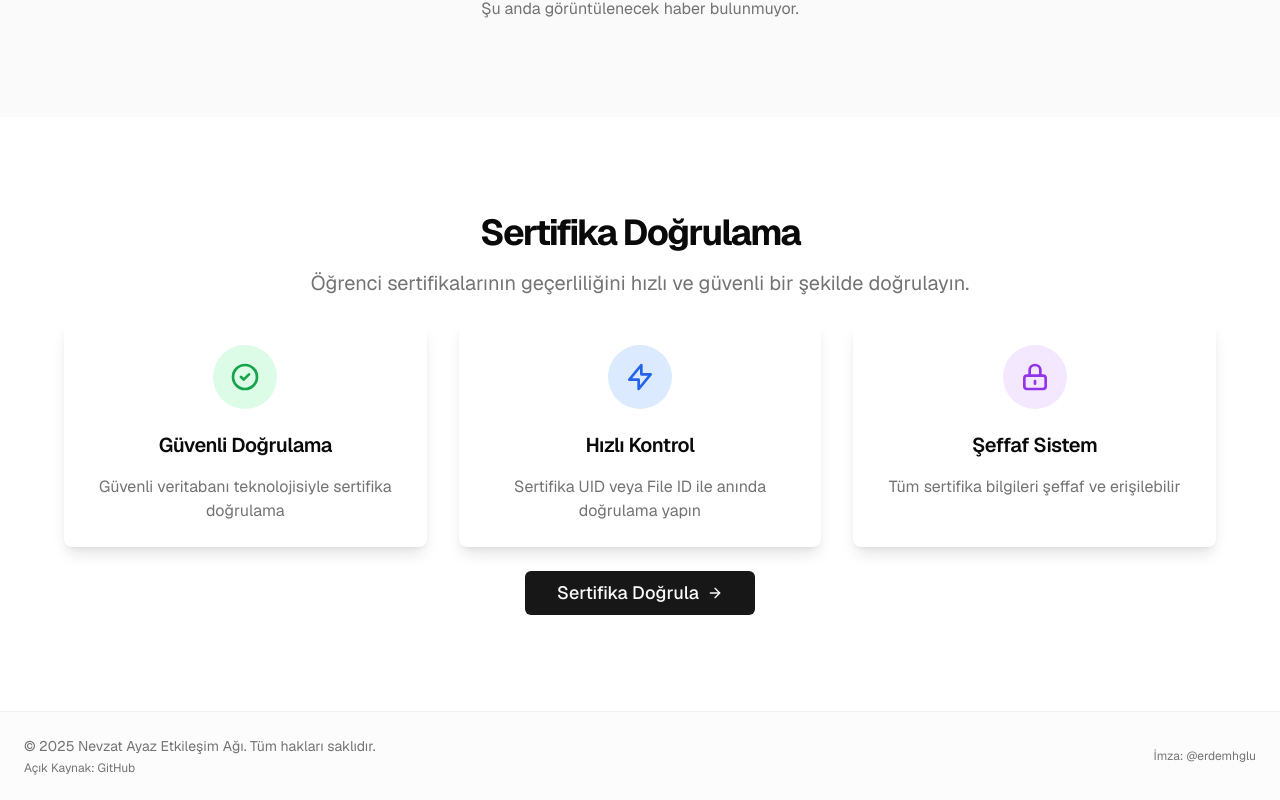
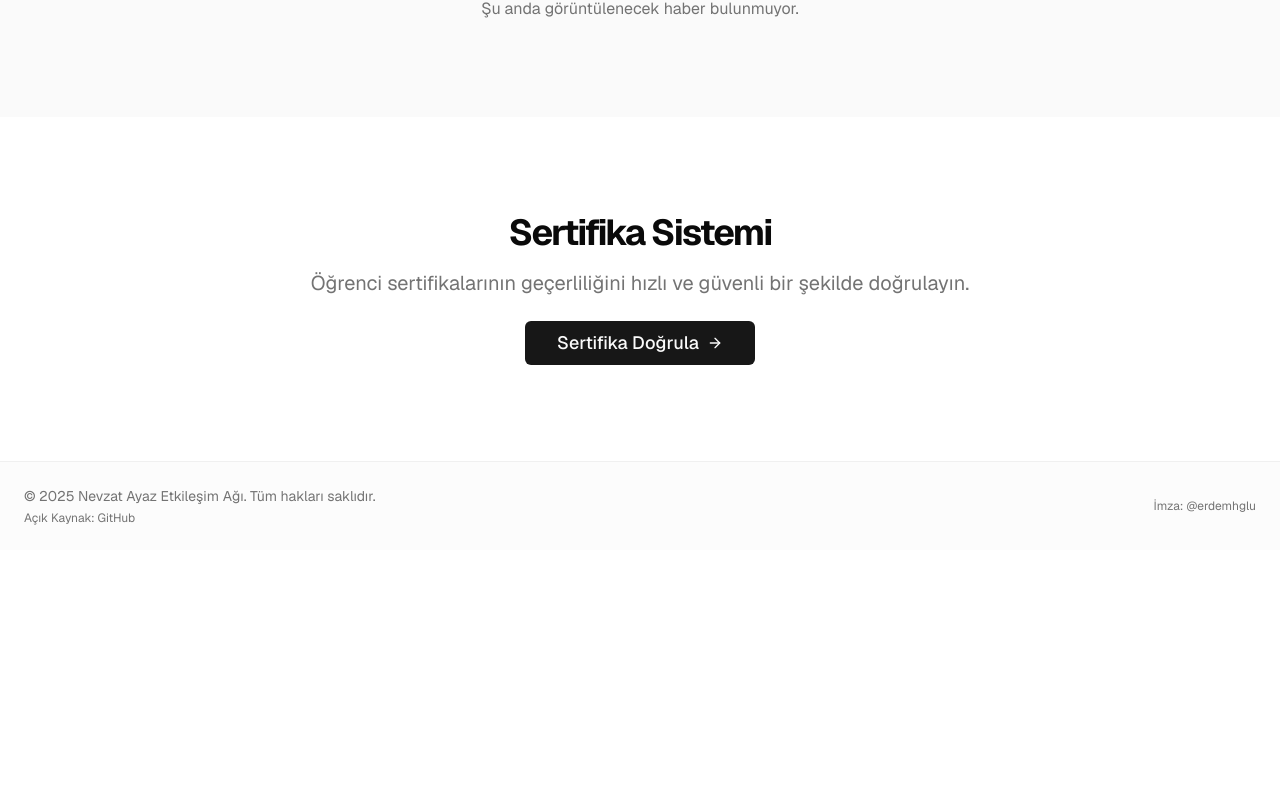
Before and after one commit to naaltech/naal-org, a Next.js app: page / in a window 1280 px wide. Shown: the part 1317-2117 px from the top of the page. After the commit the page ends 1867 px from the top, so only its background shows below. Built offline with nearby package versions, Linux system fonts and the light colour scheme; no server answers; the database is empty.

Commit message:
main page

```diff
--- a/app/page.tsx
+++ b/app/page.tsx
@@ -47,61 +47,11 @@ export default function Home() {
           <div className="flex flex-col items-center justify-center space-y-6 text-center">
             <div className="space-y-4 max-w-4xl">
               <h2 className="text-3xl font-bold tracking-tighter sm:text-4xl">
-                Sertifika Doğrulama
+                Sertifika Sistemi
               </h2>
               <p className="max-w-3xl mx-auto text-muted-foreground text-lg md:text-xl">
                 Öğrenci sertifikalarının geçerliliğini hızlı ve güvenli bir şekilde doğrulayın.
               </p>
-            </div>
-
-            <div className="grid grid-cols-1 md:grid-cols-3 gap-8 mt-12 w-full max-w-6xl">
-              <Card className="text-center border-0 shadow-lg h-full">
-                <CardHeader className="pb-4">
-                  <div className="mx-auto rounded-full bg-green-100 p-4 w-fit mb-4">
-                    <svg className="h-8 w-8 text-green-600" fill="none" viewBox="0 0 24 24" stroke="currentColor">
-                      <path strokeLinecap="round" strokeLinejoin="round" strokeWidth={2} d="M9 12l2 2 4-4m6 2a9 9 0 11-18 0 9 9 0 0118 0z" />
-                    </svg>
-                  </div>
-                  <CardTitle className="text-xl">Güvenli Doğrulama</CardTitle>
-                </CardHeader>
-                <CardContent>
-                  <p className="text-muted-foreground">
-                    Güvenli veritabanı teknolojisiyle sertifika doğrulama
-                  </p>
-                </CardContent>
-              </Card>
-
-              <Card className="text-center border-0 shadow-lg h-full">
-                <CardHeader className="pb-4">
-                  <div className="mx-auto rounded-full bg-blue-100 p-4 w-fit mb-4">
-                    <svg className="h-8 w-8 text-blue-600" fill="none" viewBox="0 0 24 24" stroke="currentColor">
-                      <path strokeLinecap="round" strokeLinejoin="round" strokeWidth={2} d="M13 10V3L4 14h7v7l9-11h-7z" />
-                    </svg>
-                  </div>
-                  <CardTitle className="text-xl">Hızlı Kontrol</CardTitle>
-                </CardHeader>
-                <CardContent>
-                  <p className="text-muted-foreground">
-                    Sertifika UID veya File ID ile anında doğrulama yapın
-                  </p>
-                </CardContent>
-              </Card>
-
-              <Card className="text-center border-0 shadow-lg h-full">
-                <CardHeader className="pb-4">
-                  <div className="mx-auto rounded-full bg-purple-100 p-4 w-fit mb-4">
-                    <svg className="h-8 w-8 text-purple-600" fill="none" viewBox="0 0 24 24" stroke="currentColor">
-                      <path strokeLinecap="round" strokeLinejoin="round" strokeWidth={2} d="M12 15v2m-6 4h12a2 2 0 002-2v-6a2 2 0 00-2-2H6a2 2 0 00-2 2v6a2 2 0 002 2zm10-10V7a4 4 0 00-8 0v4h8z" />
-                    </svg>
-                  </div>
-                  <CardTitle className="text-xl">Şeffaf Sistem</CardTitle>
-                </CardHeader>
-                <CardContent>
-                  <p className="text-muted-foreground">
-                    Tüm sertifika bilgileri şeffaf ve erişilebilir
-                  </p>
-                </CardContent>
-              </Card>
             </div>
 
             <div className="mt-12">
--- a/components/instagram-feed.tsx
+++ b/components/instagram-feed.tsx
@@ -112,7 +112,6 @@ export default function InstagramFeed() {
         <div className="container max-w-7xl mx-auto px-4 md:px-6">
           <div className="flex flex-col items-center justify-center space-y-4 text-center mb-10">
             <div className="flex items-center space-x-2">
-              <Instagram className="h-6 w-6 text-pink-500" />
               <h2 className="text-3xl font-bold tracking-tighter sm:text-4xl">Kulüp Güncellemeleri</h2>
             </div>
             <p className="max-w-[700px] text-muted-foreground">Yükleniyor...</p>
```
